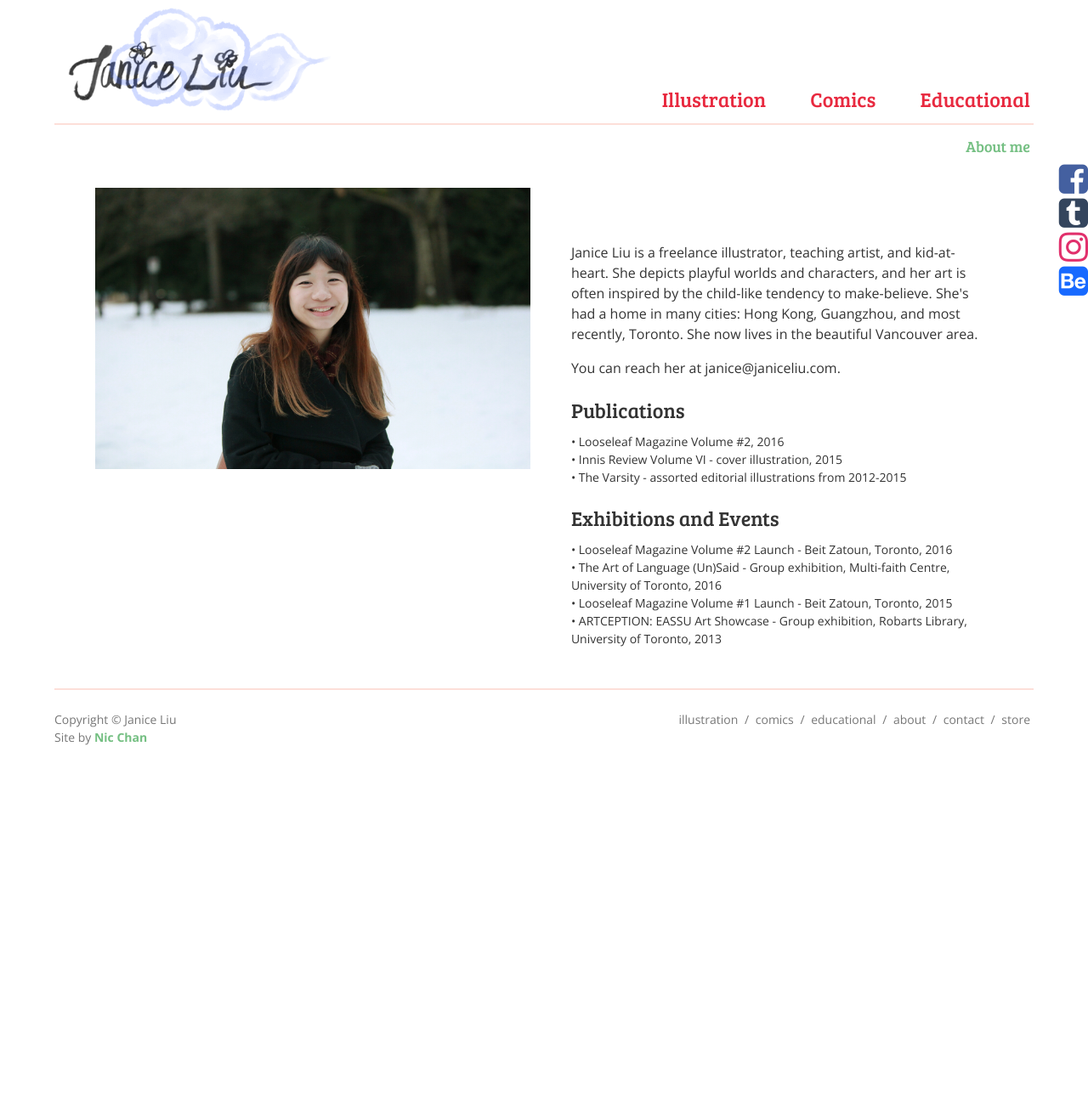
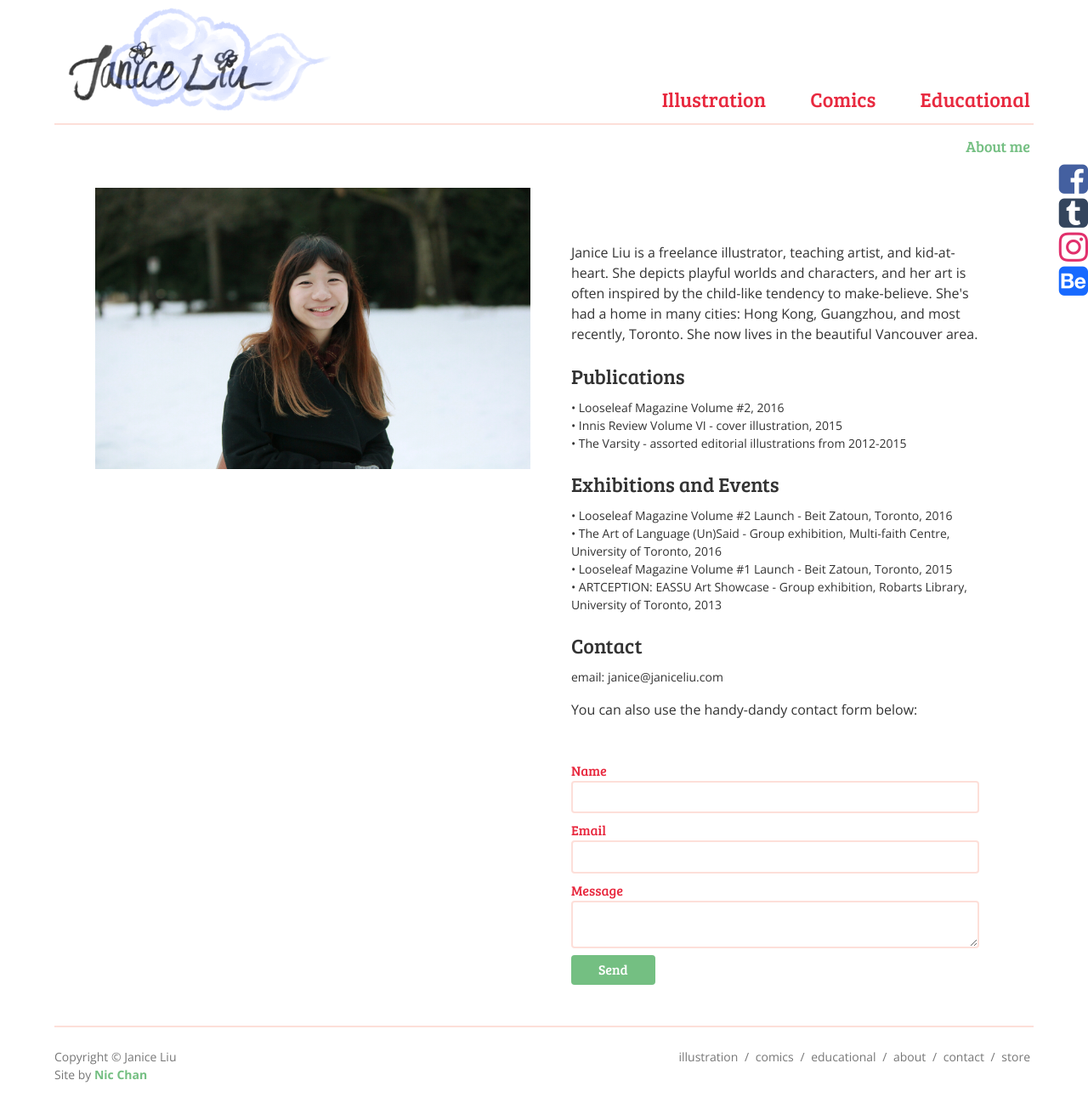
Before and after one commit to flutterdoodle/flutterdoodle.github.io, a Jekyll site: the page built from about.html, in a window 1280 px wide. Shown: the whole page at 85% size. Built offline with Jekyll 4.4.1, drawn with Linux system fonts in a browser that asks for light colours; nearby versions of some CDN libraries; before the commit the page ends 900 px from its top, so only the background shows below that.

Commit message:
Update about.html

```diff
--- a/about.html
+++ b/about.html
@@ -6,8 +6,6 @@
 ---
 
 <p>Janice Liu is a freelance illustrator, teaching artist, and kid-at-heart. She depicts playful worlds and characters, and her art is often inspired by the child-like tendency to make-believe. She's had a home in many cities: Hong Kong, Guangzhou, and most recently, Toronto. She now lives in the beautiful Vancouver area.</p>
-
-<p>You can reach her at janice@janiceliu.com.</p>
 
 <h2>Publications</h2>
 <ul>
@@ -22,3 +20,11 @@
     <li>&bull; Looseleaf Magazine Volume #1 Launch - Beit Zatoun, Toronto, 2015</li>
     <li>&bull; ARTCEPTION: EASSU Art Showcase - Group exhibition, Robarts Library, University of Toronto, 2013</li>
 </ul>
+
+<h2>Contact</h2>
+<ul>
+    <li>email: janice@janiceliu.com</li>
+</ul>
+<p>You can also use the handy-dandy contact form below:</p>
+
+{% include contact.html %}
```
